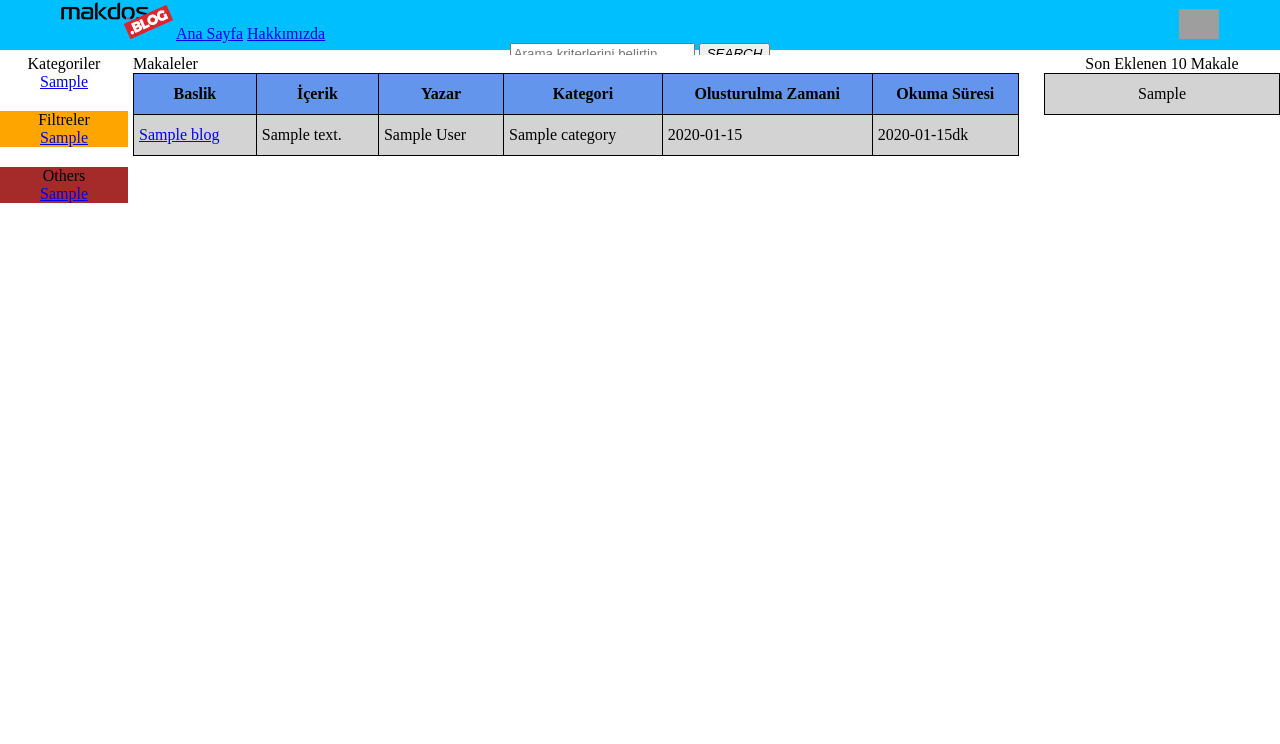
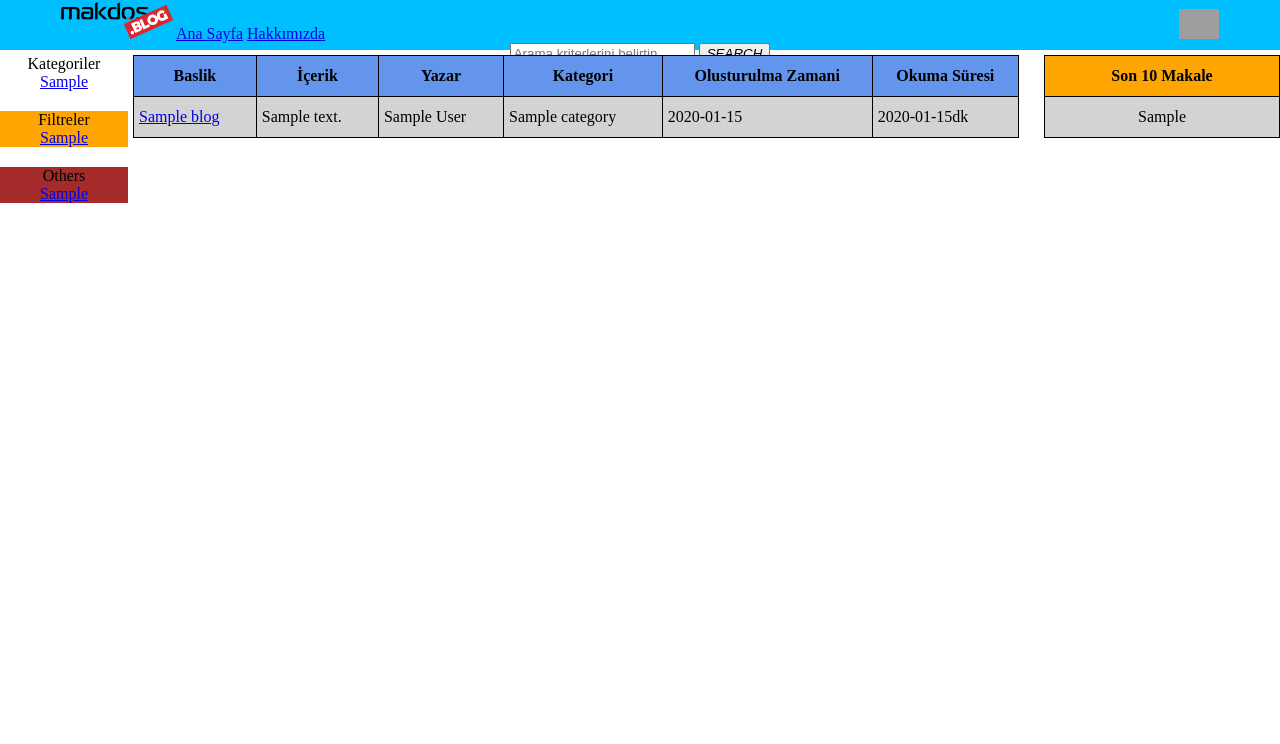
Before and after one commit to erdemkocak1/django-blog, a Django app: template templates/main.html in a window 1280 px wide. Shown: the top 744 px of the page. Run offline with Django 3.2, Linux system fonts and the light colour scheme; the template is opened without the code that fills it: most values are stand-ins (such as "Sample title", 1, 10 or a date in 2020); data that the repository does not hold is empty; grey boxes are pictures that could not be loaded.

Commit message:
Başlıklar düzenlendi

```diff
--- a/templates/blog_detay.html
+++ b/templates/blog_detay.html
@@ -28,5 +28,4 @@
     </tr>
     </tbody>
 </table>
-<button onclick="window.location.href='http://127.0.0.1:8000/blog/'">Makalelere Dön</button>
 {% endblock orta %}
--- a/templates/main.html
+++ b/templates/main.html
@@ -4,7 +4,7 @@
 
 {% block orta %} <!-- main.html block orta -->
 
-    <article id="makaleler"> Makaleler
+    <article id="makaleler">
 
         <table class="table table-hover table-dark" align="center">
             <thead>
@@ -66,9 +66,10 @@
 {% endblock orta %}
 
 {% block filtreler %}
-    <div id="filtreler">Son Eklenen 10 Makale
+    <div id="filtreler">
 
         <table class="table2 table-hover table-dark" style="word-wrap:break-word;" align="center">
+            <th scope="col">Son 10 Makale</th>
 
             <tbody>
             {% for t in list6 %}
@@ -78,7 +79,7 @@
 
 
 
-                {% endfor %}
+            {% endfor %}
 
 
             </tbody>
--- a/uygulama/views.py
+++ b/uygulama/views.py
@@ -40,14 +40,10 @@ def blog(request):
     list5 = []
     for m in blog_list:
         list5.append(m.title)
-    print(list5[-10:])
 
     list6 = []
     list6.extend(list5[-10:])
-    print(list6)
-    list6= list6[::-1]
-    print (list6)
-
+    list6 = list6[::-1]
 
     page = request.GET.get('sayfa', 1)
 
```
